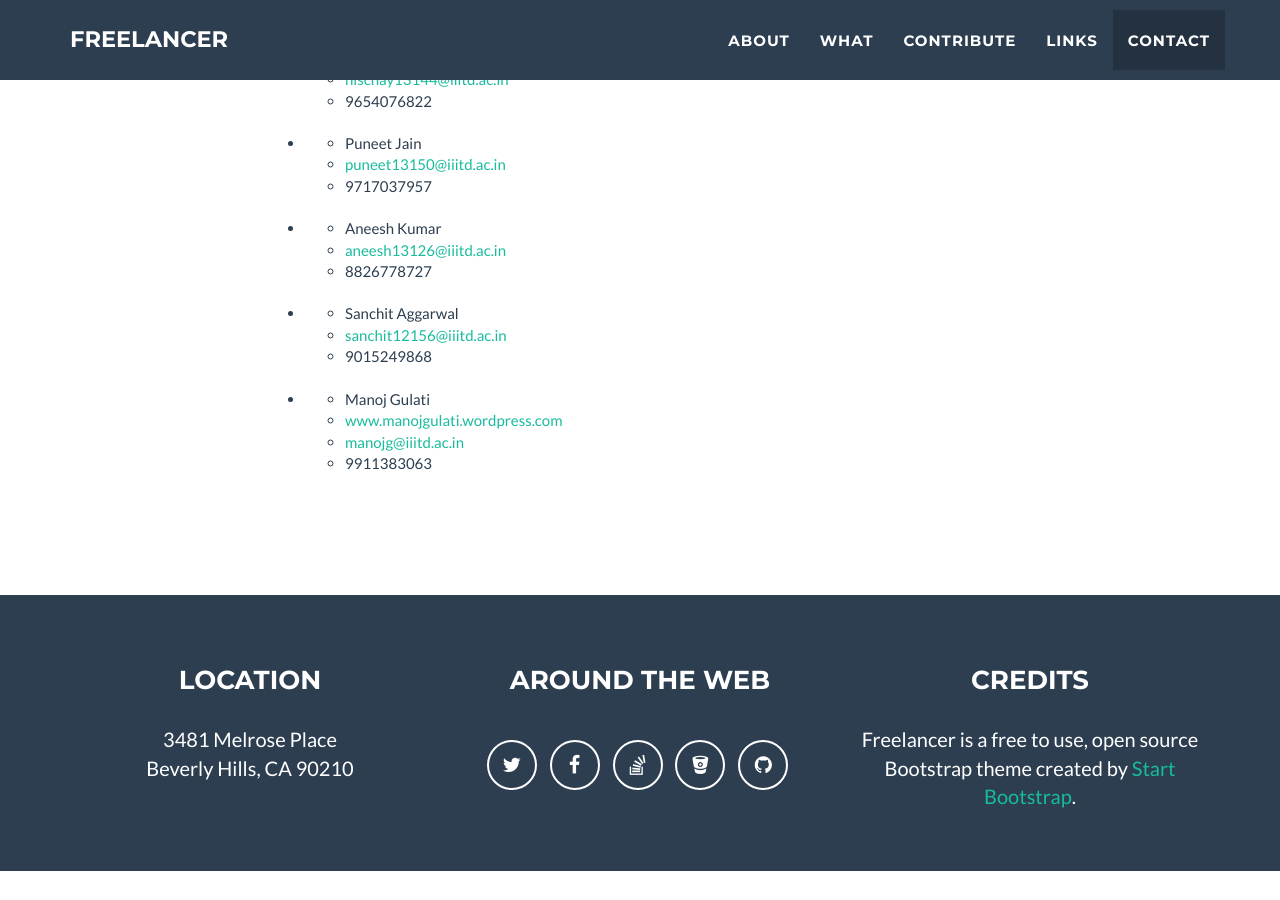
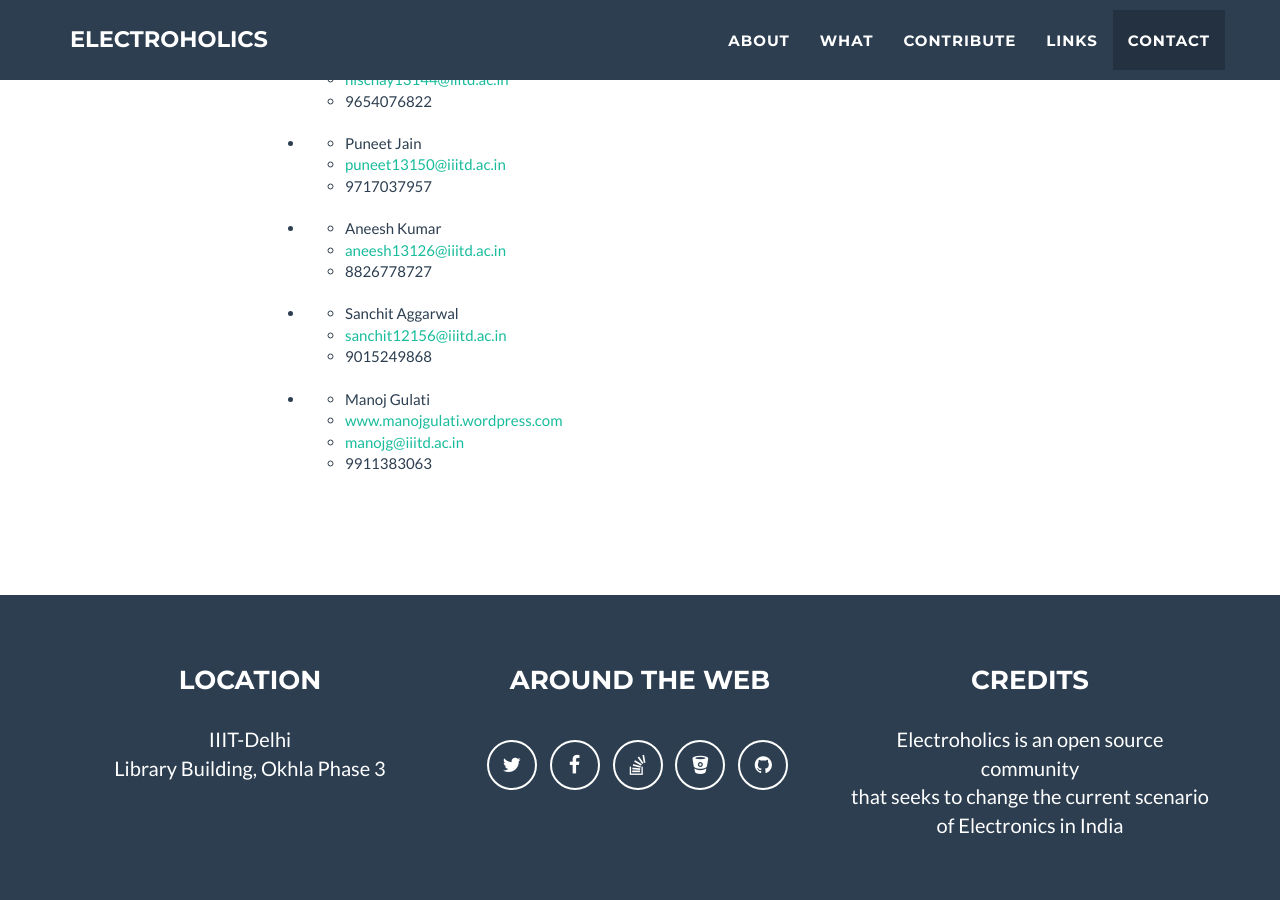
Before and after one commit to Electroholics/previous-website, a Jekyll site: the page built from index.html, in a window 1280 px wide and 900 px high, scrolled down 2667 px. Built offline with Jekyll 4.4.1, drawn with Linux system fonts in a browser that asks for light colours; before the commit the page ends 3538 px from its top, so only the background shows below that.

Commit message:
changed title, changed the footer

```diff
--- a/_includes/footer.html
+++ b/_includes/footer.html
@@ -4,11 +4,10 @@
             <div class="container">
                 <div class="row">
                     <div class="footer-col col-md-4">
-                        <h3>{{ site.footer.location }}</h3>
-                        <p>
-                            {% for adress in site.address %}
-                                {{ adress.line }} <br>
-		                    {% endfor %}
+                        <h3>LOCATION</h3>
+                        <p>IIIT-Delhi
+                             <br>
+		                    Library Building, Okhla Phase 3
                         </p>
                     </div>
                     <div class="footer-col col-md-4">
@@ -23,7 +22,9 @@
                     </div>
                     <div class="footer-col col-md-4">
                         <h3>{{ site.footer.credits }}</h3>
-                        <p>{{ site.credits }}</p>
+                        <p>Electroholics is an open source community<br>
+                         that seeks to change the current scenario<br>
+                         of Electronics in India</p>
                     </div>
                 </div>
             </div>
--- a/_includes/nav.html
+++ b/_includes/nav.html
@@ -9,7 +9,7 @@
                     <span class="icon-bar"></span>
                     <span class="icon-bar"></span>
                 </button>
-                <a class="navbar-brand" href="#page-top">{{ site.title }}</a>
+                <a class="navbar-brand" href="#page-top">Electroholics</a>
             </div>
 
             <!-- Collect the nav links, forms, and other content for toggling -->
```
